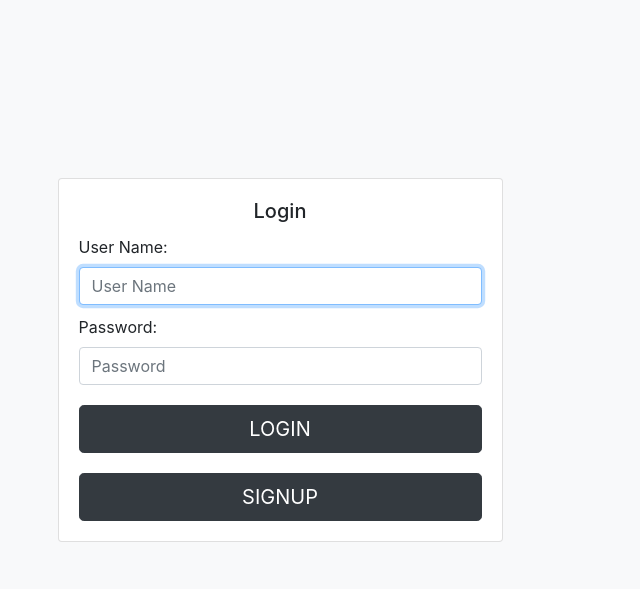
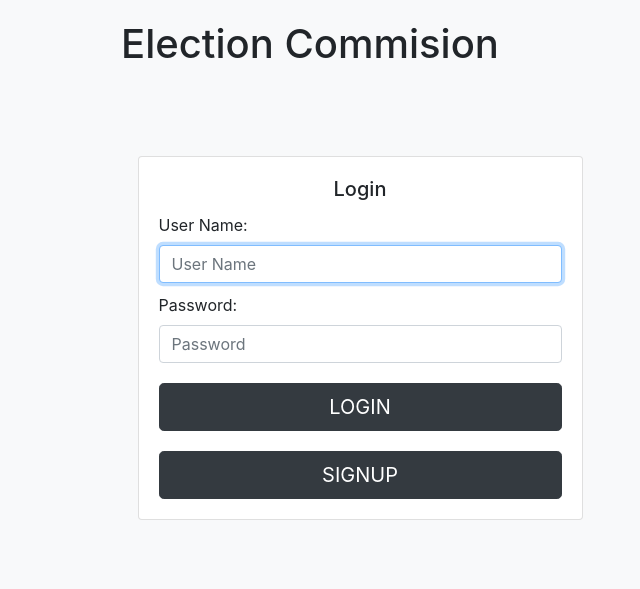
Before and after one commit to ManishDEI/voter, a Django app: page /accounts/login/ in a window 1280 px wide. Shown: the top 589 px of the page, without its empty margins (330-970 px from the left). Run offline with Django 3.2, Linux system fonts and the light colour scheme; some libraries are stand-ins or nearby versions.

Commit message:
Update login.html

```diff
--- a/templates/registration/login.html
+++ b/templates/registration/login.html
@@ -11,7 +11,10 @@
   <link href="{% static "vendor/bootstrap/css/bootstrap.min.css" %}" rel="stylesheet">
 </head>
 <body class="bg-light">
-  <div class="container" style="margin-top:130px;margin-left:40px;margin-right:20px">
+  <div>
+    <h1  style="text-align:center;margin-top:20px;">Election Commision</h1>
+  </div>
+  <div class="container" style="margin-top:40px;margin-left:120px;margin-right:20px">
     <div class="row">
       <div class="col-sm-9 col-md-7 col-lg-5 mx-auto">
         <div class="card card-signin my-5">
```
